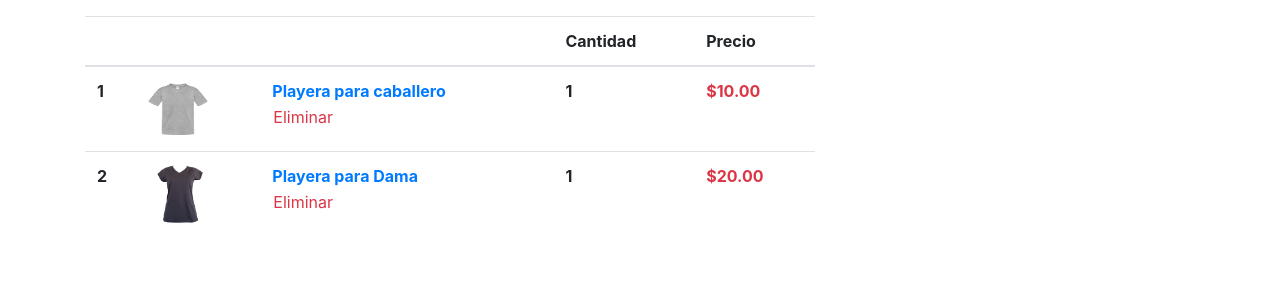
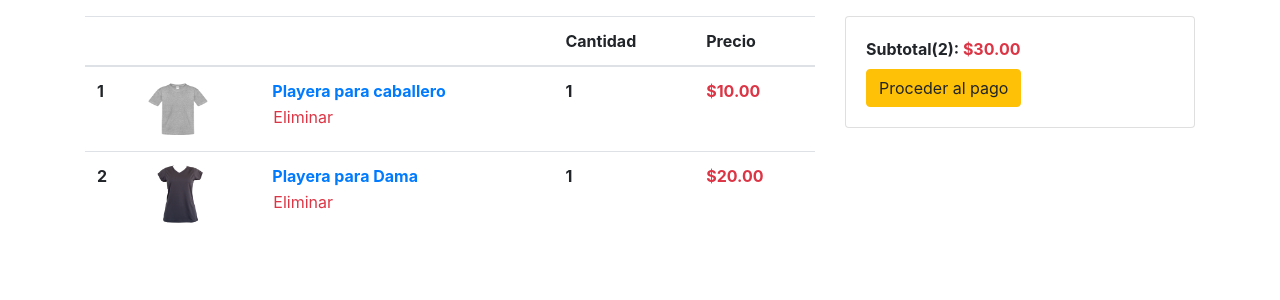
Before and after one commit to Blackstar84/facilito_store, a Django app: template carts/templates/carts/cart.html in a window 1280 px wide. Shown: the part 56-356 px from the top of the page. Run offline with Django 3.2, Linux system fonts and the light colour scheme; the template is opened without the code that fills it: values that come from a table or form of the project are taken from there, others are empty; data comes from the database, SQL or seed files in the repository; both versions use the stored data as it was after the commit; some libraries are stand-ins or nearby versions.

Commit message:
se agrega hasta la clase de Mostrar Subtotal

```diff
--- a/carts/templates/carts/add.html
+++ b/carts/templates/carts/add.html
@@ -22,6 +22,9 @@
         <div class="mt-2">
             <a href="{% url 'carts:cart' %}" class="btn btn-info">Ver carrito</a>
         </div>
+        <div class="mt-2">
+            <a href="{% url 'index' %}">Seguir comprando</a>
+        </div>
     </div>
 
 
--- a/carts/templates/carts/cart.html
+++ b/carts/templates/carts/cart.html
@@ -40,7 +40,18 @@
 
             </table>
         </div>
-        <div class="col"></div>
+        <div class="col">
+            <div class="card">
+                <div class="card-body">
+                    <div class="font-weight-bold">
+                        Subtotal({{ cart.products.count }}): <span class="text-danger">{{ cart.subtotal | price_format }}</span>
+                    </div>
+                    <div class="mt-2">
+                        <a href="#" class="btn btn-warning">Proceder al pago</a>
+                    </div>
+                </div>
+            </div>
+        </div>
     {% else %}
         <div class="col">
             <p class="h3">Tu carrito de compras está vacío.</p>
```
Also changed, not shown: db.sqlite3.
